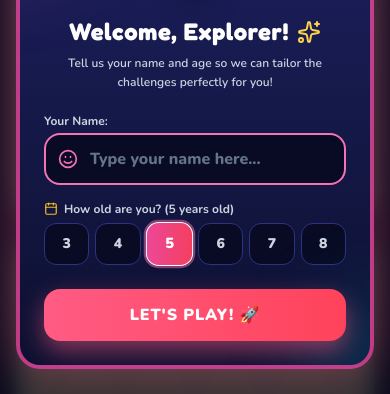
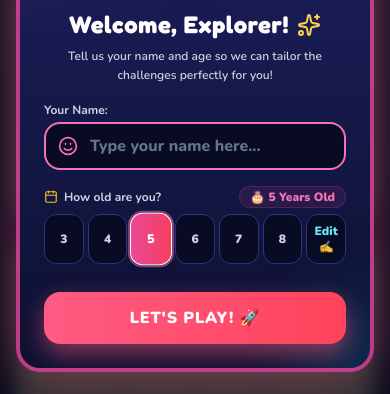
Before and after one commit to baranidharan-ravi/thinksheet-app, a React (Vite) app: page / in a window 390 px wide. Shown: the part 284-678 px from the top of the page. Built offline with nearby package versions, Linux system fonts and the light colour scheme; no server answers.

Commit message:
feat: add custom age entry and stepper controls in kid profile modal

```diff
--- a/src/components/KidNameModal.jsx
+++ b/src/components/KidNameModal.jsx
@@ -1,5 +1,5 @@
 import React, { useState } from 'react';
-import { Rocket, Sparkles, Smile, Calendar } from 'lucide-react';
+import { Rocket, Sparkles, Smile, Calendar, Plus, Minus, Edit3 } from 'lucide-react';
 import { playButtonPop, speakText } from '../utils/audioSynthesis';
 
 export default function KidNameModal({
@@ -11,11 +11,37 @@ export default function KidNameModal({
 }) {
   const [nameInput, setNameInput] = useState(currentName || '');
   const [ageInput, setAgeInput] = useState(currentAge || 5);
+  const [isCustomAge, setIsCustomAge] = useState(
+    () => ![3, 4, 5, 6, 7, 8].includes(Number(currentAge))
+  );
   const [error, setError] = useState('');
 
   if (!isOpen) return null;
 
   const quickAges = [3, 4, 5, 6, 7, 8];
+
+  const handleQuickAgeSelect = (age) => {
+    playButtonPop(soundEnabled);
+    setAgeInput(age);
+    setIsCustomAge(false);
+    if (error) setError('');
+  };
+
+  const handleCustomToggle = () => {
+    playButtonPop(soundEnabled);
+    setIsCustomAge(true);
+    if (error) setError('');
+  };
+
+  const handleIncrementAge = (delta) => {
+    playButtonPop(soundEnabled);
+    const curr = parseInt(ageInput, 10) || 5;
+    const nextAge = Math.min(14, Math.max(2, curr + delta));
+    setAgeInput(nextAge);
+    if (!quickAges.includes(nextAge)) {
+      setIsCustomAge(true);
+    }
+  };
 
   const handleSubmit = (e) => {
     e.preventDefault();
@@ -26,8 +52,8 @@ export default function KidNameModal({
     }
 
     const numAge = parseInt(ageInput, 10);
-    if (!numAge || numAge < 3 || numAge > 12) {
-      setError('Please select an age between 3 and 12 years old! 🎂');
+    if (!numAge || numAge < 2 || numAge > 14) {
+      setError('Please enter a valid age between 2 and 14 years old! 🎂');
       return;
     }
 
@@ -44,7 +70,7 @@ export default function KidNameModal({
         <div className="absolute -bottom-16 -right-16 w-32 h-32 bg-cyan-500/20 rounded-full blur-2xl" />
 
         {/* Animated Icon */}
-        <div className="w-16 h-16 sm:w-20 sm:h-20 mx-auto rounded-3xl bg-gradient-to-tr from-pink-500 to-purple-600 flex items-center justify-center shadow-xl mb-4 animate-bounce">
+        <div className="w-16 h-16 sm:w-20 sm:h-20 mx-auto rounded-3xl bg-gradient-to-tr from-pink-500 to-purple-600 flex items-center justify-center shadow-xl mb-3 sm:mb-4 animate-bounce">
           <Rocket className="w-8 h-8 sm:w-10 sm:h-10 text-white" />
         </div>
 
@@ -53,7 +79,7 @@ export default function KidNameModal({
           <Sparkles className="w-6 h-6 text-amber-300" />
         </h2>
 
-        <p className="text-xs sm:text-sm font-semibold text-slate-300 mb-5 leading-relaxed">
+        <p className="text-xs sm:text-sm font-semibold text-slate-300 mb-4 leading-relaxed">
           Tell us your name and age so we can tailor the challenges perfectly for you!
         </p>
 
@@ -77,31 +103,32 @@ export default function KidNameModal({
                   if (error) setError('');
                 }}
                 placeholder="Type your name here..."
-                className="w-full bg-[#090B24] border-2 border-[#2C3380] focus:border-pink-400 text-white text-base sm:text-lg font-extrabold rounded-2xl pl-11 pr-4 py-3 placeholder:text-slate-500 focus:outline-none shadow-inner transition-all"
+                className="w-full bg-[#090B24] border-2 border-[#2C3380] focus:border-pink-400 text-white text-base sm:text-lg font-extrabold rounded-2xl pl-11 pr-4 py-2.5 sm:py-3 placeholder:text-slate-500 focus:outline-none shadow-inner transition-all"
               />
             </div>
           </div>
 
           {/* Age Selection Field */}
           <div>
-            <label className="block text-xs font-bold text-slate-300 mb-1.5 flex items-center gap-1.5">
-              <Calendar className="w-3.5 h-3.5 text-amber-400" />
-              <span>How old are you? ({ageInput} years old)</span>
-            </label>
+            <div className="flex items-center justify-between mb-1.5">
+              <label className="text-xs font-bold text-slate-300 flex items-center gap-1.5">
+                <Calendar className="w-3.5 h-3.5 text-amber-400" />
+                <span>How old are you?</span>
+              </label>
+              <span className="text-xs font-black text-pink-400 bg-pink-500/10 px-2.5 py-0.5 rounded-full border border-pink-500/20">
+                🎂 {ageInput} Years Old
+              </span>
+            </div>
 
-            {/* Quick Age Buttons */}
-            <div className="grid grid-cols-6 gap-1.5 sm:gap-2">
+            {/* Quick Age Buttons + Custom Toggle */}
+            <div className="grid grid-cols-7 gap-1 sm:gap-1.5 mb-2">
               {quickAges.map((age) => (
                 <button
                   type="button"
                   key={age}
-                  onClick={() => {
-                    playButtonPop(soundEnabled);
-                    setAgeInput(age);
-                    if (error) setError('');
-                  }}
-                  className={`py-2.5 rounded-xl font-black text-sm sm:text-base transition-all border ${
-                    ageInput === age
+                  onClick={() => handleQuickAgeSelect(age)}
+                  className={`py-2 rounded-xl font-black text-xs sm:text-sm transition-all border ${
+                    !isCustomAge && Number(ageInput) === age
                       ? 'bg-gradient-to-r from-pink-500 to-rose-500 text-white border-white ring-2 ring-pink-400/50 scale-105 shadow-md'
                       : 'bg-[#090B24] text-slate-300 border-[#2C3380] hover:bg-[#1E2568] hover:text-white'
                   }`}
@@ -109,7 +136,61 @@ export default function KidNameModal({
                   {age}
                 </button>
               ))}
+
+              {/* Custom Age Button */}
+              <button
+                type="button"
+                onClick={handleCustomToggle}
+                className={`py-2 rounded-xl font-black text-xs transition-all border flex items-center justify-center ${
+                  isCustomAge
+                    ? 'bg-gradient-to-r from-cyan-500 to-blue-600 text-white border-white ring-2 ring-cyan-400/50 scale-105 shadow-md'
+                    : 'bg-[#090B24] text-cyan-300 border-[#2C3380] hover:bg-[#1E2568]'
+                }`}
+                title="Type a custom age"
+              >
+                <span>Edit ✍️</span>
+              </button>
             </div>
+
+            {/* Custom Age Stepper & Direct Input */}
+            {isCustomAge && (
+              <div className="flex items-center gap-2 bg-[#090B24] border-2 border-cyan-500/50 rounded-2xl p-2 animate-in fade-in slide-in-from-top-1 duration-200">
+                <button
+                  type="button"
+                  onClick={() => handleIncrementAge(-1)}
+                  className="w-10 h-10 rounded-xl bg-slate-800 hover:bg-slate-700 active:scale-95 text-white flex items-center justify-center font-bold text-lg transition-all"
+                >
+                  <Minus className="w-4 h-4" />
+                </button>
+
+                <div className="flex-1 text-center">
+                  <input
+                    type="number"
+                    min={2}
+                    max={14}
+                    value={ageInput}
+                    onChange={(e) => {
+                      const val = parseInt(e.target.value, 10);
+                      setAgeInput(isNaN(val) ? '' : val);
+                      if (error) setError('');
+                    }}
+                    placeholder="Age"
+                    className="w-full bg-transparent text-center text-xl font-black text-cyan-300 focus:outline-none"
+                  />
+                  <span className="text-[10px] text-slate-400 block -mt-1 font-semibold">
+                    (2 to 14 years old)
+                  </span>
+                </div>
+
+                <button
+                  type="button"
+                  onClick={() => handleIncrementAge(1)}
+                  className="w-10 h-10 rounded-xl bg-slate-800 hover:bg-slate-700 active:scale-95 text-white flex items-center justify-center font-bold text-lg transition-all"
+                >
+                  <Plus className="w-4 h-4" />
+                </button>
+              </div>
+            )}
           </div>
 
           {error && (
@@ -120,7 +201,7 @@ export default function KidNameModal({
 
           <button
             type="submit"
-            className="w-full py-3.5 sm:py-4 rounded-2xl bg-gradient-to-r from-[#FF5B84] to-[#FF435A] hover:from-[#FF435A] hover:to-[#E11D48] text-white font-black text-base sm:text-lg tracking-wider uppercase shadow-[0_10px_25px_rgba(255,91,132,0.5)] transform hover:scale-[1.02] active:scale-95 transition-all mt-2 cursor-pointer flex items-center justify-center gap-2"
+            className="w-full py-3.5 sm:py-4 rounded-2xl bg-gradient-to-r from-[#FF5B84] to-[#FF435A] hover:from-[#FF435A] hover:to-[#E11D48] text-white font-black text-base sm:text-lg tracking-wider uppercase shadow-[0_10px_25px_rgba(255,91,132,0.5)] transform hover:scale-[1.02] active:scale-95 transition-all mt-1 sm:mt-2 cursor-pointer flex items-center justify-center gap-2"
           >
             <span>Let's Play! 🚀</span>
           </button>
```
